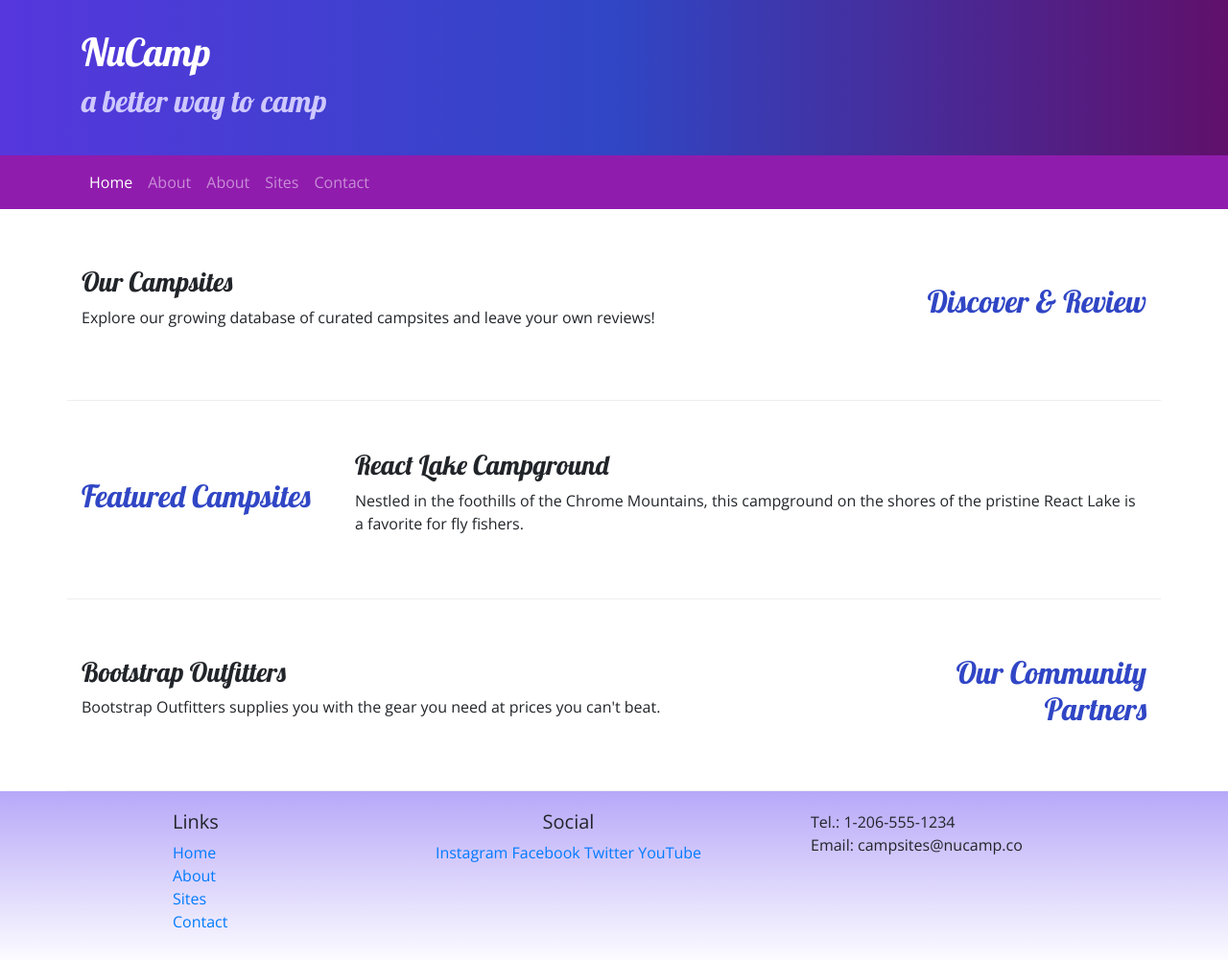
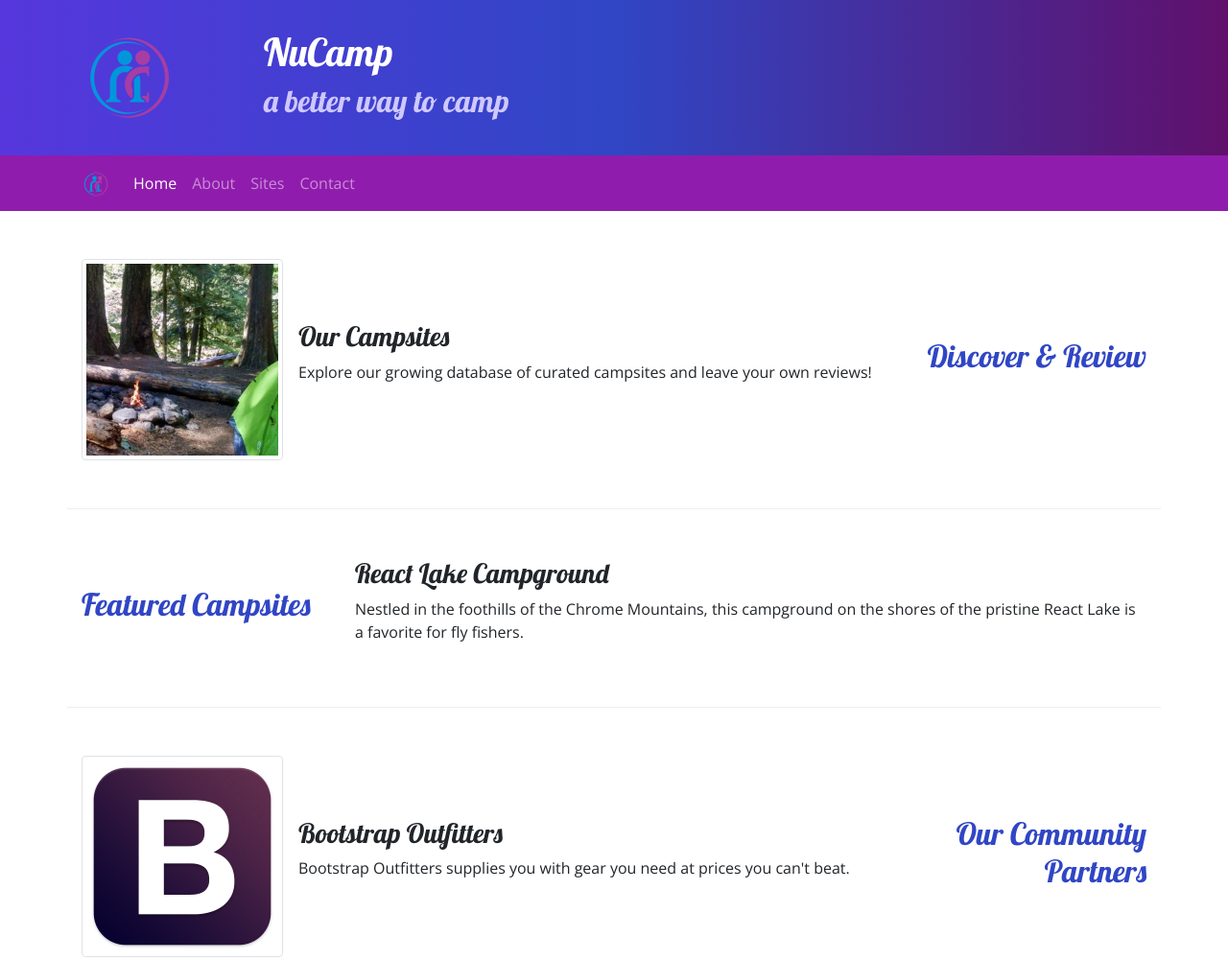
Before and after one commit to LucioSaldivar/BootStrap, a plain HTML site: page index.html in a window 1280 px wide. Shown: the top 1001 px of the page at 96% size. Drawn offline with nearby package versions, Linux system fonts and the light colour scheme.

Commit message:
media and images

```diff
--- a/index.html
+++ b/index.html
@@ -20,6 +20,9 @@
     <header class="jumbotron jumbotron-fluid">
         <div class="container">
             <div class="row">
+                <div class="col-4 col-sm-3 col-md-2 align-self-center">
+                    <img src="img/logo.png" class="img-fluid" />
+                 </div>
                 <div class="col">
                     <h1>NuCamp</h1>
                     <h2>a better way to camp</h2>
@@ -30,16 +33,16 @@
 
     <nav class="navbar navbar-expand-sm navbar-dark sticky-top">
         <div class="container">
+            <a class="navbar-brand" href="#"><img src="img/logo.png" height="30" width="30" /></a>
         <button class="navbar-toggler ml-auto" type="button" data-toggle="collapse" data-target="#nucampNavbar">
             <span class="navbar-toggler-icon"></span>
         </button>
         <div class="collapse navbar-collapse" id="#nucampNavbar">
         <ul class="navbar-nav">
             <li class="nav-item active"><a class="nav-link" href="#">Home</a></li>
-            <li class="nav-item"><a class="nav-link" href="aboutus.html">About</a></li>
-            <li class="nav-item"><a class="nav-link" href="aboutus.html">About</a></li>
+            <li class="nav-item"><a class="nav-link" href="./aboutus.html">About</a></li>
             <li class="nav-item"><a class="nav-link" href="#">Sites</a></li></li>
-            <li class="nav-item"><a class="nav-link" href="#">Contact</a></li></li>
+            <li class="nav-item"><a class="nav-link" href="./contactus.html">Contact</a></li></li>
         </ul>
         </div>
     </div>
@@ -51,8 +54,13 @@
                 <h2  class="text-sm-right">Discover & Review</h2>
             </div>
             <div class="col">
-                <h3>Our Campsites</h3>
-                <p class="d-none d-sm-block">Explore our growing database of curated campsites and leave your own reviews!</p>
+                <div class="media">
+                    <img class="d-flex mr-3 img-thumbnail" src="img/breadcrumb-trail-thumb.jpg" alt="Breadcrumb Trail" />
+                    <div class="media-body align-self-center">
+                        <h3>Our Campsites</h3>
+                        <p class="d-none d-sm-block">Explore our growing database of curated campsites and leave your own reviews!</p>
+                    </div>
+                </div>
             </div>
         </div>
 
@@ -71,8 +79,13 @@
                 <h2  class="text-sm-right">Our Community Partners</h2>
             </div>
             <div class="col">
-                <h3>Bootstrap Outfitters</h3>
-        		<p class="d-none d-sm-block">Bootstrap Outfitters supplies you with the gear you need at prices you can't beat.</p>
+                <div class="media">
+                    <img class="d-flex mr-3 img-thumbnail " src="img/bootstrap-thumb.png" alt="Bootstrap Outfitters">
+                    <div class="media-body align-self-center">
+                        <h3>Bootstrap Outfitters</h3>
+        				<p class="d-none d-sm-block">Bootstrap Outfitters supplies you with gear you need at prices you can't beat.</p>
+                    </div>
+                </div>
             </div>
         </div>
     </div>
```
Also changed, not shown: aboutus.html (+17 -2 lines), contactus.html (+6 -2 lines), img/bootstrap-thumb.png (added), img/breadcrumb-trail-thumb.jpg (added), img/breadcrumb-trail.jpg (added), img/chrome-river-thumb.jpg (added), img/chrome-river.jpg (added), img/logo.png (added), img/react-lake-thumb.jpg (added), img/react-lake.jpg (added).
